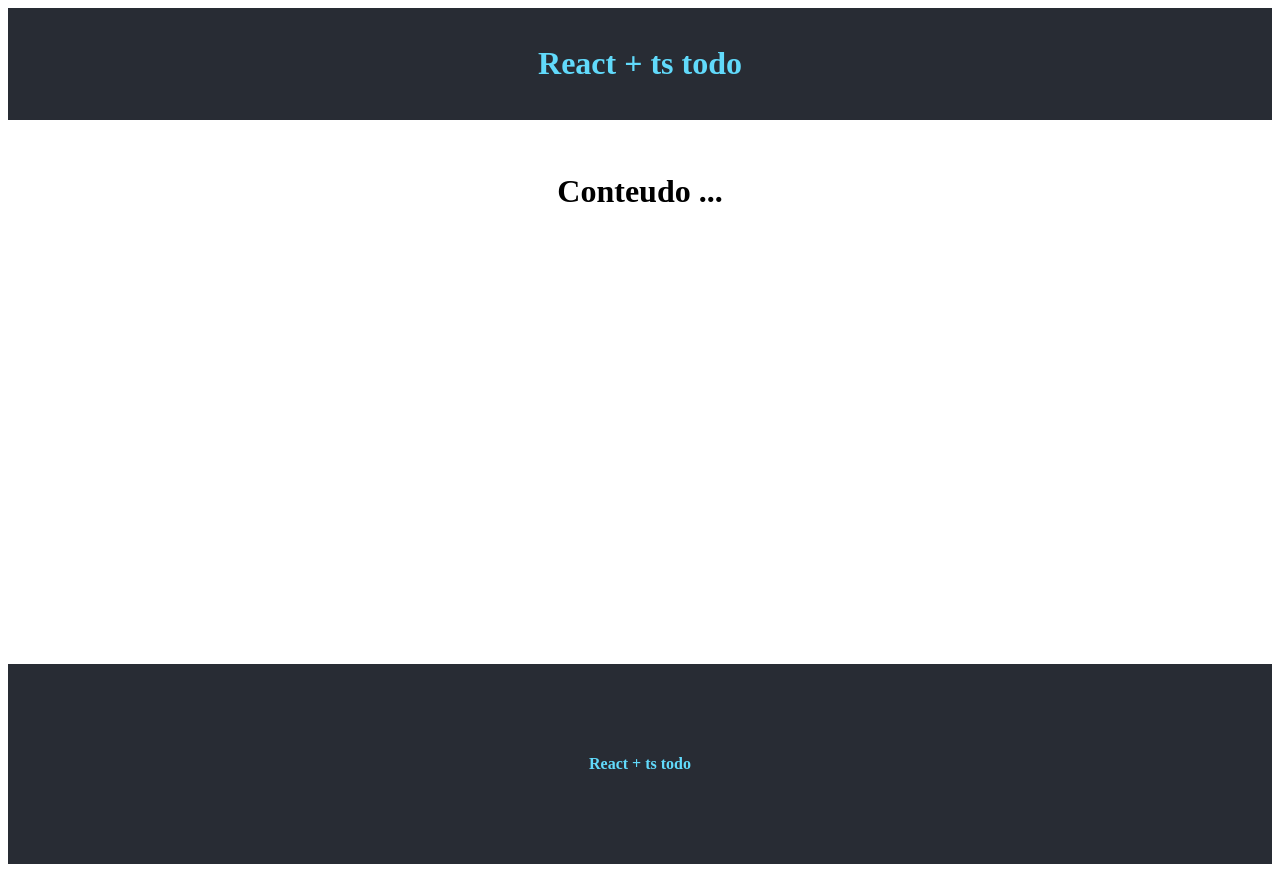
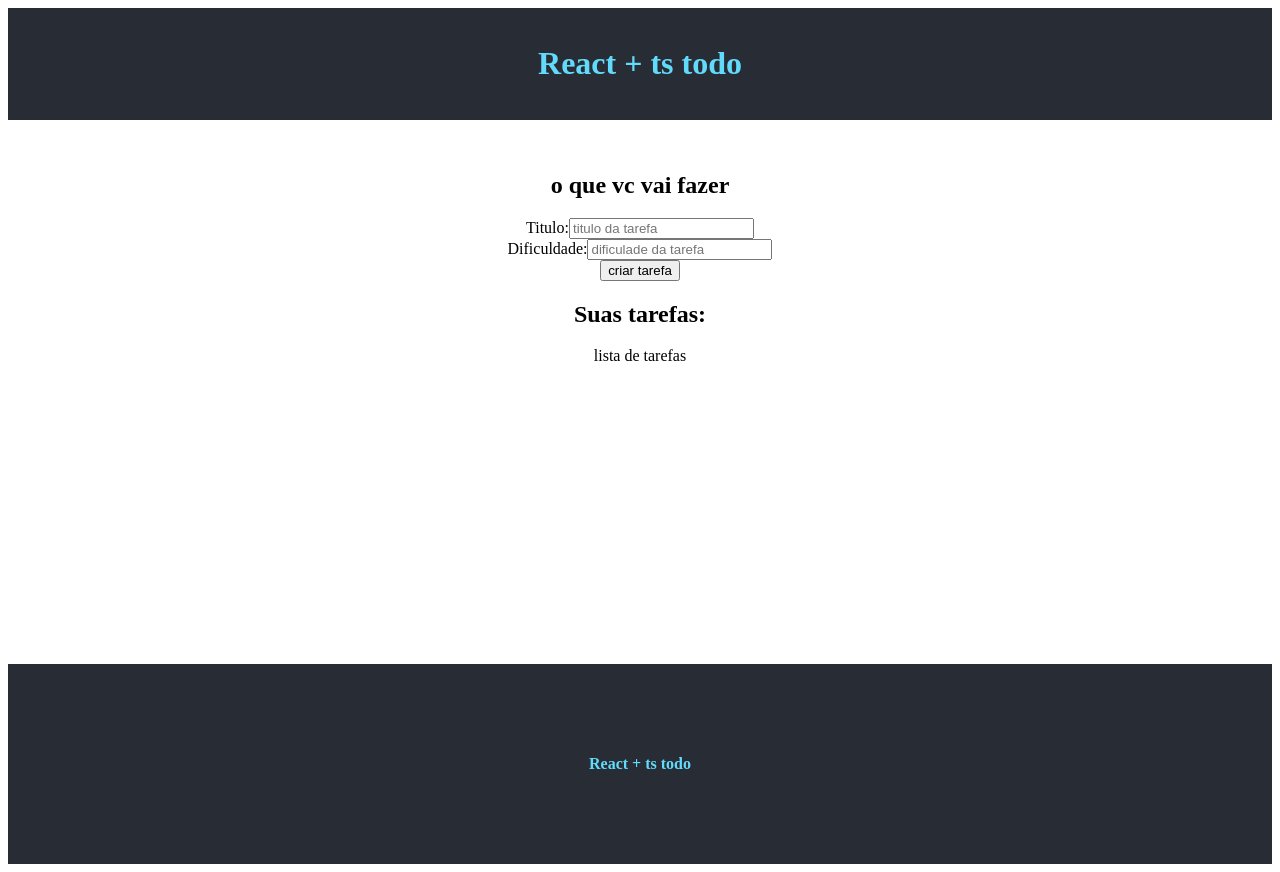
Before and after one commit to GeorgeSalu/typescript4, a React (Create React App) app in the folder 12_todo_react/: page / in a window 1280 px wide. Built offline with nearby package versions, Linux system fonts and the light colour scheme; the HTML template or start-up script is replaced by a standard one.

Commit message:
criando formulario

```diff
--- a/12_todo_react/public/index.html
+++ b/12_todo_react/public/index.html
@@ -24,6 +24,7 @@
       work correctly both with client-side routing and a non-root public URL.
       Learn how to configure a non-root public URL by running `npm run build`.
     -->
+    <link rel="stylesheet" href="https://cdn.jsdelivr.net/npm/bootstrap-icons@1.9.1/font/bootstrap-icons.css">
     <title>React App</title>
   </head>
   <body>
--- a/12_todo_react/src/App.tsx
+++ b/12_todo_react/src/App.tsx
@@ -2,13 +2,22 @@
 import Header from './components/Header';
 
 import styles from "./App.module.css"
+import TaskForm from './components/TaskForm';
+import TaskList from './components/TaskList';
 
 function App() {
   return (
     <div>
       <Header />
       <main className={styles.main}>
-        <h1>Conteudo ...</h1>
+        <div>
+          <h2>o que vc vai fazer</h2>
+          <TaskForm btnText='criar tarefa' />
+        </div>
+        <div>
+          <h2>Suas tarefas:</h2>
+          <TaskList />
+        </div>
       </main>
       <Footer />
     </div>
--- /dev/null
+++ b/12_todo_react/src/components/TaskForm.tsx
@@ -0,0 +1,19 @@
+interface Props {
+  btnText: string
+}
+
+const TaskForm = ({btnText}: Props) => {
+  return <form>
+    <div>
+      <label htmlFor="title">Titulo:</label>
+      <input type="text" name="title" placeholder="titulo da tarefa" />
+    </div>
+    <div>
+      <label htmlFor="difficulty">Dificuldade:</label>
+      <input type="text" name="difficulty" placeholder="dificulade da tarefa" />
+    </div>
+    <input type="submit" value={btnText} />
+  </form>
+}
+
+export default TaskForm
--- /dev/null
+++ b/12_todo_react/src/components/TaskList.tsx
@@ -0,0 +1,11 @@
+interface Props {}
+
+const TaskList = (props: Props) => {
+  return (
+    <div>
+      <p>lista de tarefas</p>
+    </div>
+  )
+}
+
+export default TaskList
```
